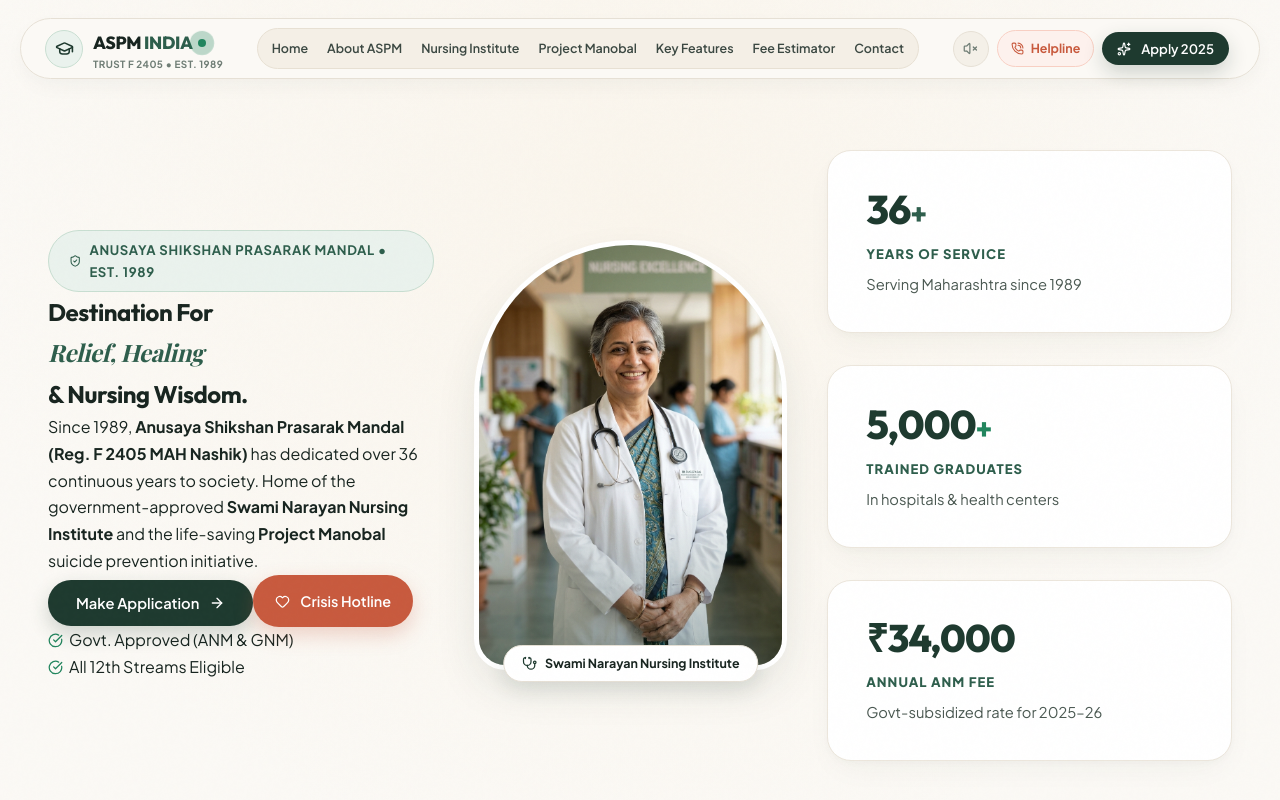
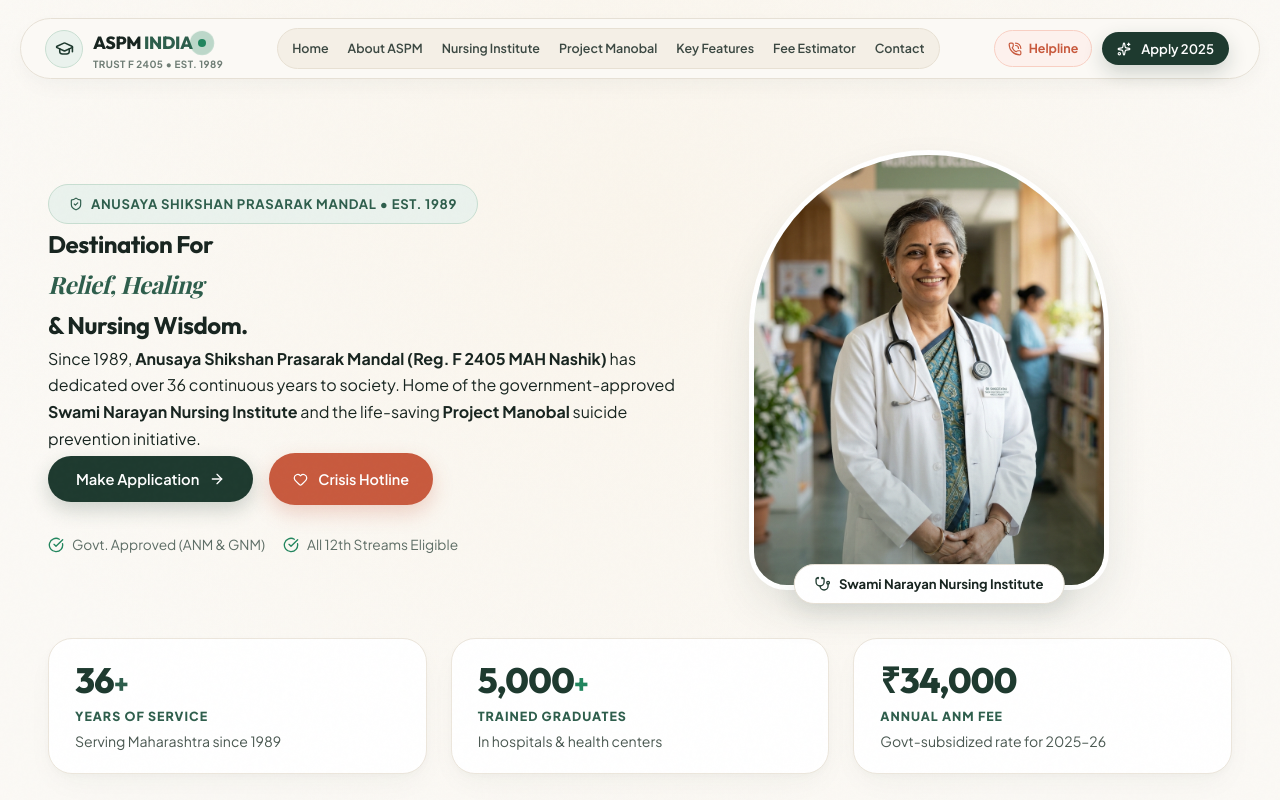
Before and after one commit to vaishnavibanchode/ASPM, a React (Vite) app: page / in a window 1280 px wide. Shown: the top 800 px of the page. Built offline with nearby package versions, Linux system fonts and the light colour scheme; a web font is replaced by a local one.

Commit message:
Restructure Hero to 2-column layout, move stats row below with clean padding, remove sound icon, and adjust button spacing

```diff
--- a/src/components/Hero.jsx
+++ b/src/components/Hero.jsx
@@ -61,11 +61,11 @@ export default function Hero({ onOpenAdmissionModal }) {
     >
       <div className="container-custom" style={{ position: 'relative', zIndex: 1 }}>
 
-        {/* Top 3-Part Hero Grid */}
-        <div className="hero-layout-grid">
+        {/* Main 2-Column Hero: Text Block on one side, Image on other side */}
+        <div className="hero-main-grid">
 
           {/* Left Column: Editorial Headline & Actions */}
-          <div ref={leftColRef}>
+          <div ref={leftColRef} className="hero-text-block">
             {/* Subtitle Pill Badge */}
             <div style={{ marginBottom: '18px' }}>
               <div className="pill-badge sage">
@@ -76,9 +76,9 @@ export default function Hero({ onOpenAdmissionModal }) {
 
             {/* Editorial Heading */}
             <h1
-              className="font-display"
+              className="font-display hero-heading"
               style={{
-                fontSize: 'clamp(2.1rem, 4.2vw, 3.6rem)',
+                fontSize: 'clamp(2.2rem, 4.4vw, 3.8rem)',
                 fontWeight: 800,
                 lineHeight: 1.12,
                 color: '#182520',
@@ -93,25 +93,26 @@ export default function Hero({ onOpenAdmissionModal }) {
 
             {/* Description */}
             <p
+              className="hero-description"
               style={{
-                fontSize: 'clamp(0.94rem, 1.1vw, 1.08rem)',
+                fontSize: 'clamp(0.96rem, 1.15vw, 1.08rem)',
                 color: '#4A5851',
-                marginBottom: '26px',
+                marginBottom: '28px',
                 lineHeight: 1.68,
-                maxWidth: '520px'
+                maxWidth: '560px'
               }}
             >
               Since 1989, <strong>Anusaya Shikshan Prasarak Mandal (Reg. F 2405 MAH Nashik)</strong> has dedicated over 36 continuous years to society. Home of the government-approved <strong>Swami Narayan Nursing Institute</strong> and the life-saving <strong>Project Manobal</strong> suicide prevention initiative.
             </p>
 
-            {/* Pill Action Buttons */}
-            <div style={{ display: 'flex', flexWrap: 'wrap', gap: '12px', alignItems: 'center', marginBottom: '26px' }}>
+            {/* Pill Action Buttons with proper spacing */}
+            <div className="hero-action-buttons">
               <button
                 onClick={() => {
                   soundManager.playChime(660);
                   onOpenAdmissionModal();
                 }}
-                className="btn-magnetic btn-primary"
+                className="btn-magnetic btn-primary hero-btn-apply"
                 style={{ padding: '14px 28px', fontSize: '0.92rem' }}
               >
                 <span>Make Application</span>
@@ -121,8 +122,8 @@ export default function Hero({ onOpenAdmissionModal }) {
               <a
                 href="#manobal"
                 onClick={() => soundManager.playClick()}
-                className="btn-magnetic btn-crisis"
-                style={{ padding: '14px 22px', fontSize: '0.9rem' }}
+                className="btn-magnetic btn-crisis hero-btn-crisis"
+                style={{ padding: '14px 24px', fontSize: '0.9rem' }}
               >
                 <Heart size={15} />
                 <span>Crisis Hotline</span>
@@ -130,28 +131,22 @@ export default function Hero({ onOpenAdmissionModal }) {
             </div>
 
             {/* Verification Checklist */}
-            <div style={{ display: 'flex', flexWrap: 'wrap', gap: '14px', fontSize: '0.84rem', color: '#6F7D75' }}>
-              <div style={{ display: 'flex', alignItems: 'center', gap: '6px' }}>
-                <CheckCircle size={15} color="#22865E" />
+            <div className="hero-checklist">
+              <div style={{ display: 'flex', alignItems: 'center', gap: '8px' }}>
+                <CheckCircle size={16} color="#22865E" />
                 <span>Govt. Approved (ANM & GNM)</span>
               </div>
-              <div style={{ display: 'flex', alignItems: 'center', gap: '6px' }}>
-                <CheckCircle size={15} color="#22865E" />
+              <div style={{ display: 'flex', alignItems: 'center', gap: '8px' }}>
+                <CheckCircle size={16} color="#22865E" />
                 <span>All 12th Streams Eligible</span>
               </div>
             </div>
           </div>
 
-          {/* Center Column: Arched Doctor Portrait */}
-          <div ref={centerImgRef} style={{ display: 'flex', justifyContent: 'center' }}>
-            <div
-              style={{
-                position: 'relative',
-                width: '100%',
-                maxWidth: '340px'
-              }}
-            >
-              {/* Arched Oval Stadium Frame (Responsive Height) */}
+          {/* Right Column: Arched Doctor Portrait */}
+          <div ref={centerImgRef} className="hero-image-block">
+            <div className="hero-image-wrapper">
+              {/* Arched Oval Stadium Frame */}
               <div className="hero-arched-frame">
                 <img
                   src="/images/nurse-portrait.jpg"
@@ -176,122 +171,76 @@ export default function Hero({ onOpenAdmissionModal }) {
 
               {/* Floating Bottom Badge */}
               <div
+                className="hero-image-badge"
                 style={{
                   position: 'absolute',
-                  bottom: '-12px',
+                  bottom: '-14px',
                   left: '50%',
                   transform: 'translateX(-50%)',
                   background: '#FFFFFF',
                   borderRadius: '9999px',
-                  padding: '7px 18px',
+                  padding: '8px 20px',
                   border: '1px solid #E6E0D5',
-                  boxShadow: '0 8px 20px rgba(30, 58, 47, 0.1)',
+                  boxShadow: '0 8px 24px rgba(30, 58, 47, 0.12)',
                   display: 'flex',
                   alignItems: 'center',
                   gap: '8px',
                   whiteSpace: 'nowrap'
                 }}
               >
-                <Stethoscope size={15} color="#1E3A2F" />
-                <span style={{ fontSize: '0.78rem', fontWeight: 700, color: '#182520' }}>
+                <Stethoscope size={16} color="#1E3A2F" />
+                <span style={{ fontSize: '0.82rem', fontWeight: 700, color: '#182520' }}>
                   Swami Narayan Nursing Institute
                 </span>
               </div>
             </div>
           </div>
 
-          {/* Right Column: 3 Spacious Stat Cards */}
-          <div
-            ref={rightStatsRef}
-            className="hero-stats-panel"
-            style={{
-              display: 'flex',
-              flexDirection: 'column',
-              gap: '32px'
-            }}
-          >
+        </div>
+
+        {/* Stats Row Below the Section: Arranged properly across 3 cards with compact, clean padding */}
+        <div ref={rightStatsRef} className="hero-stats-row">
           {/* Card 1 */}
-            <div
-              className="hero-stat-card warm-card"
-              style={{
-                padding: '36px 38px',
-                borderRadius: '26px',
-                background: '#FFFFFF',
-                border: '1.5px solid #ECE6DB',
-                boxShadow: '0 10px 32px -8px rgba(30, 58, 47, 0.08), 0 2px 8px rgba(30, 58, 47, 0.03)',
-                display: 'flex',
-                flexDirection: 'column',
-                justifyContent: 'center',
-                transition: 'all 0.3s cubic-bezier(0.16, 1, 0.3, 1)'
-              }}
-            >
-              <div className="font-display" style={{ fontSize: '2.5rem', fontWeight: 800, color: '#1E3A2F', lineHeight: 1.1, marginBottom: '12px' }}>
-                36<span style={{ fontSize: '1.8rem', color: '#2E5E4C' }}>+</span>
+          <div className="hero-stat-card warm-card">
+            <div className="font-display stat-number">
+              36<span className="stat-symbol">+</span>
             </div>
-              <div style={{ fontSize: '0.82rem', textTransform: 'uppercase', letterSpacing: '0.08em', color: '#2E5E4C', fontWeight: 800, marginBottom: '8px' }}>
+            <div className="stat-label">
               Years of Service
             </div>
-              <div style={{ fontSize: '0.92rem', color: '#4A5851', lineHeight: 1.55 }}>
+            <div className="stat-sub">
               Serving Maharashtra since 1989
             </div>
           </div>
 
           {/* Card 2 */}
-            <div
-              className="hero-stat-card warm-card"
-              style={{
-                padding: '36px 38px',
-                borderRadius: '26px',
-                background: '#FFFFFF',
-                border: '1.5px solid #ECE6DB',
-                boxShadow: '0 10px 32px -8px rgba(30, 58, 47, 0.08), 0 2px 8px rgba(30, 58, 47, 0.03)',
-                display: 'flex',
-                flexDirection: 'column',
-                justifyContent: 'center',
-                transition: 'all 0.3s cubic-bezier(0.16, 1, 0.3, 1)'
-              }}
-            >
-              <div className="font-display" style={{ fontSize: '2.5rem', fontWeight: 800, color: '#1E3A2F', lineHeight: 1.1, marginBottom: '12px' }}>
-                5,000<span style={{ fontSize: '1.8rem', color: '#22865E' }}>+</span>
+          <div className="hero-stat-card warm-card">
+            <div className="font-display stat-number">
+              5,000<span className="stat-symbol" style={{ color: '#22865E' }}>+</span>
             </div>
-              <div style={{ fontSize: '0.82rem', textTransform: 'uppercase', letterSpacing: '0.08em', color: '#2E5E4C', fontWeight: 800, marginBottom: '8px' }}>
+            <div className="stat-label">
               Trained Graduates
             </div>
-              <div style={{ fontSize: '0.92rem', color: '#4A5851', lineHeight: 1.55 }}>
+            <div className="stat-sub">
               In hospitals & health centers
             </div>
           </div>
 
           {/* Card 3 */}
-            <div
-              className="hero-stat-card warm-card"
-              style={{
-                padding: '36px 38px',
-                borderRadius: '26px',
-                background: '#FFFFFF',
-                border: '1.5px solid #ECE6DB',
-                boxShadow: '0 10px 32px -8px rgba(30, 58, 47, 0.08), 0 2px 8px rgba(30, 58, 47, 0.03)',
-                display: 'flex',
-                flexDirection: 'column',
-                justifyContent: 'center',
-                transition: 'all 0.3s cubic-bezier(0.16, 1, 0.3, 1)'
-              }}
-            >
-              <div className="font-display" style={{ fontSize: '2.4rem', fontWeight: 800, color: '#1E3A2F', lineHeight: 1.1, marginBottom: '12px' }}>
+          <div className="hero-stat-card warm-card">
+            <div className="font-display stat-number">
               ₹34,000
             </div>
-              <div style={{ fontSize: '0.82rem', textTransform: 'uppercase', letterSpacing: '0.08em', color: '#2E5E4C', fontWeight: 800, marginBottom: '8px' }}>
+            <div className="stat-label">
               Annual ANM Fee
             </div>
-              <div style={{ fontSize: '0.92rem', color: '#4A5851', lineHeight: 1.55 }}>
+            <div className="stat-sub">
               Govt-subsidized rate for 2025–26
             </div>
           </div>
         </div>
 
       </div>
-
-      </div>
     </section>
   );
 }
--- a/src/components/Navbar.jsx
+++ b/src/components/Navbar.jsx
@@ -4,8 +4,6 @@ import {
   Sparkles,
   Menu,
   X,
-  Volume2,
-  VolumeX,
   GraduationCap
 } from 'lucide-react';
 import { soundManager } from '../utils/soundEffects';
@@ -13,7 +11,6 @@ import { soundManager } from '../utils/soundEffects';
 export default function Navbar({ onOpenAdmissionModal }) {
   const [isScrolled, setIsScrolled] = useState(false);
   const [mobileMenuOpen, setMobileMenuOpen] = useState(false);
-  const [soundEnabled, setSoundEnabled] = useState(false);
   const [scrollProgress, setScrollProgress] = useState(0);
 
   useEffect(() => {
@@ -28,11 +25,6 @@ export default function Navbar({ onOpenAdmissionModal }) {
     window.addEventListener('scroll', handleScroll, { passive: true });
     return () => window.removeEventListener('scroll', handleScroll);
   }, []);
-
-  const toggleSound = () => {
-    const active = soundManager.toggle();
-    setSoundEnabled(active);
-  };
 
   const navLinks = [
     { label: 'Home', href: '#home' },
@@ -160,52 +152,31 @@ export default function Navbar({ onOpenAdmissionModal }) {
             ))}
           </nav>
 
-          {/* Right Action Cluster (Comfortably inset from the capsule curve) */}
-          <div style={{ display: 'flex', alignItems: 'center', gap: '8px', flexShrink: 0, whiteSpace: 'nowrap', paddingRight: '2px' }}>
-            {/* Audio Toggle */}
-            <button
-              onClick={toggleSound}
-              className="nav-audio-btn"
-              title={soundEnabled ? 'Mute sound' : 'Enable sound'}
-              style={{
-                width: '36px',
-                height: '36px',
-                borderRadius: '50%',
-                background: soundEnabled ? '#EAF2ED' : '#F4F0E8',
-                border: soundEnabled ? '1px solid #2E5E4C' : '1px solid #E6E0D5',
-                color: soundEnabled ? '#1E3A2F' : '#6F7D75',
-                alignItems: 'center',
-                justifyContent: 'center',
-                cursor: 'pointer',
-                flexShrink: 0,
-                transition: 'all 0.2s ease'
-              }}
-            >
-              {soundEnabled ? <Volume2 size={15} /> : <VolumeX size={15} />}
-            </button>
-
+          {/* Right Action Cluster: Helpline + Apply 2025 (Comfortable Spacing) */}
+          <div style={{ display: 'flex', alignItems: 'center', gap: '10px', flexShrink: 0, whiteSpace: 'nowrap', paddingRight: '2px' }}>
             {/* Helpline Pill */}
             <a
               href="tel:+917058830058"
               onClick={() => soundManager.playChime(440, 'triangle', 0.2)}
               className="nav-helpline-pill"
               style={{
+                display: 'inline-flex',
                 alignItems: 'center',
                 gap: '7px',
-                padding: '8px 16px',
+                padding: '9px 18px',
                 borderRadius: '9999px',
                 background: 'var(--accent-coral-light)',
                 border: '1px solid var(--accent-coral-border)',
                 color: 'var(--accent-coral)',
                 textDecoration: 'none',
-                fontSize: '0.8rem',
+                fontSize: '0.82rem',
                 fontWeight: 700,
                 flexShrink: 0,
                 whiteSpace: 'nowrap',
                 transition: 'all 0.2s ease'
               }}
             >
-              <PhoneCall size={13} color="var(--accent-coral)" />
+              <PhoneCall size={14} color="var(--accent-coral)" />
               <span>Helpline</span>
             </a>
 
@@ -217,8 +188,8 @@ export default function Navbar({ onOpenAdmissionModal }) {
               }}
               className="btn-magnetic btn-primary nav-apply-btn"
               style={{
-                padding: '9px 18px',
-                fontSize: '0.84rem',
+                padding: '9px 20px',
+                fontSize: '0.85rem',
                 flexShrink: 0,
                 whiteSpace: 'nowrap',
                 marginRight: '2px'
@@ -235,6 +206,7 @@ export default function Navbar({ onOpenAdmissionModal }) {
                 setMobileMenuOpen(!mobileMenuOpen);
               }}
               className="mobile-menu-btn"
+              aria-label="Toggle navigation menu"
               style={{
                 width: '38px',
                 height: '38px',
@@ -288,31 +260,7 @@ export default function Navbar({ onOpenAdmissionModal }) {
                 </a>
               ))}
 
-              {/* Mobile Sound Toggle Row */}
-              <div style={{ display: 'flex', alignItems: 'center', justifyContent: 'space-between', padding: '8px 0', borderBottom: '1px solid #F3EFE8' }}>
-                <span style={{ fontSize: '0.9rem', color: '#4A5851', fontWeight: 600 }}>Interactive Audio FX</span>
-                <button
-                  onClick={toggleSound}
-                  style={{
-                    display: 'inline-flex',
-                    alignItems: 'center',
-                    gap: '6px',
-                    padding: '6px 12px',
-                    borderRadius: '9999px',
-                    background: soundEnabled ? '#EAF2ED' : '#F4F0E8',
-                    border: soundEnabled ? '1px solid #2E5E4C' : '1px solid #E6E0D5',
-                    color: soundEnabled ? '#1E3A2F' : '#6F7D75',
-                    fontSize: '0.78rem',
-                    fontWeight: 700,
-                    cursor: 'pointer'
-                  }}
-                >
-                  {soundEnabled ? <Volume2 size={14} /> : <VolumeX size={14} />}
-                  <span>{soundEnabled ? 'Sound ON' : 'Sound OFF'}</span>
-                </button>
-              </div>
-
-              <div style={{ display: 'flex', gap: '10px', marginTop: '8px' }}>
+              <div style={{ display: 'flex', gap: '10px', marginTop: '12px' }}>
                 <a
                   href="tel:+917058830058"
                   className="btn-magnetic btn-crisis"
--- a/src/index.css
+++ b/src/index.css
@@ -210,9 +210,6 @@ body {
     padding: 8px 14px 8px 16px !important;
     gap: 8px !important;
   }
-  .nav-audio-btn {
-    display: none !important;
-  }
   .nav-helpline-pill {
     display: none !important;
   }
@@ -223,38 +220,65 @@ body {
 }
 
 /* =======================================================
-   HERO 3-COLUMN DESKTOP GRID & SPACIOUS STATS PANEL
+   HERO 2-COLUMN MAIN + STATS ROW BELOW (Mobile & Tablet Friendly)
    ======================================================= */
-.hero-layout-grid {
+.hero-main-grid {
   display: grid;
-  grid-template-columns: 1fr;
-  gap: 36px;
+  grid-template-columns: 1.15fr 0.85fr;
+  gap: 48px;
+  align-items: center;
+  margin-bottom: 48px;
+}
+
+.hero-text-block {
+  text-align: left;
+}
+
+/* Button Spacing: Clear separation between Make Application and Crisis Hotline */
+.hero-action-buttons {
+  display: flex;
+  align-items: center;
+  gap: 16px; /* Generous gap so buttons never touch */
+  flex-wrap: wrap;
+  margin-bottom: 28px;
+}
+
+.hero-btn-apply {
+  padding: 14px 28px;
+  font-size: 0.92rem;
+  margin: 0 !important;
+}
+
+.hero-btn-crisis {
+  padding: 14px 24px;
+  font-size: 0.9rem;
+  margin: 0 !important;
+}
+
+.hero-checklist {
+  display: flex;
+  flex-wrap: wrap;
+  gap: 18px;
+  font-size: 0.86rem;
+  color: #5d6d65;
+}
+
+.hero-image-block {
+  display: flex;
+  justifyContent: center;
   align-items: center;
 }
 
-.hero-stats-panel {
-  display: flex;
-  flex-direction: column;
-  gap: 32px; /* Generous separation so boxes never get too close */
-}
-
-.hero-stat-card {
-  padding: 36px 38px;
-  border-radius: 26px;
-  text-align: left;
-  background: #ffffff;
-  border: 1.5px solid #ece6db;
-  box-shadow: 0 10px 32px -8px rgba(30, 58, 47, 0.08), 0 2px 8px rgba(30, 58, 47, 0.03);
-  display: flex;
-  flex-direction: column;
-  justify-content: center;
-  transition: all 0.3s ease;
+.hero-image-wrapper {
+  position: relative;
+  width: 100%;
+  max-width: 360px;
 }
 
 .hero-arched-frame {
   width: 100%;
-  height: 430px;
-  border-radius: 180px 180px 36px 36px;
+  height: 440px;
+  border-radius: 190px 190px 40px 40px;
   overflow: hidden;
   box-shadow: 0 20px 50px -12px rgba(30, 58, 47, 0.16);
   border: 5px solid #ffffff;
@@ -262,28 +286,135 @@ body {
   position: relative;
 }
 
-@media (min-width: 1024px) {
-  .hero-layout-grid {
-    grid-template-columns: 1.05fr 0.85fr 1.1fr;
-    gap: 40px; /* Balanced column separation giving stats ample width */
+/* Stats Row Below Section: Arranged properly across 3 cards */
+.hero-stats-row {
+  display: grid;
+  grid-template-columns: repeat(3, 1fr);
+  gap: 24px;
+  width: 100%;
+}
+
+.hero-stat-card {
+  padding: 22px 26px; /* Clean, compact padding without extra empty bloat */
+  border-radius: 20px;
+  text-align: left;
+  background: #ffffff;
+  border: 1.5px solid #ece6db;
+  box-shadow: 0 8px 24px -6px rgba(30, 58, 47, 0.06), 0 2px 6px rgba(30, 58, 47, 0.02);
+  display: flex;
+  flex-direction: column;
+  justify-content: center;
+  transition: all 0.3s cubic-bezier(0.16, 1, 0.3, 1);
+}
+
+.hero-stat-card:hover {
+  transform: translateY(-3px);
+  border-color: #c8ded1;
+  box-shadow: 0 14px 32px -8px rgba(30, 58, 47, 0.1);
+}
+
+.stat-number {
+  font-size: 2.2rem;
+  font-weight: 800;
+  color: #1e3a2f;
+  line-height: 1.1;
+  margin-bottom: 6px;
+}
+
+.stat-symbol {
+  font-size: 1.6rem;
+  color: #2e5e4c;
+}
+
+.stat-label {
+  font-size: 0.78rem;
+  text-transform: uppercase;
+  letter-spacing: 0.08em;
+  color: #2e5e4c;
+  font-weight: 800;
+  margin-bottom: 4px;
+}
+
+.stat-sub {
+  font-size: 0.88rem;
+  color: #4a5851;
+  line-height: 1.45;
+}
+
+/* Tablet Responsiveness (768px - 1023px) */
+@media (max-width: 1023px) {
+  .hero-main-grid {
+    grid-template-columns: 1fr;
+    gap: 40px;
+    margin-bottom: 38px;
   }
-  .hero-stats-panel {
-    display: flex !important;
-    flex-direction: column;
-    gap: 32px !important; /* Distinct vertical separation */
+  .hero-text-block {
+    text-align: center;
+  }
+  .hero-text-block .hero-description {
+    margin-left: auto;
+    margin-right: auto;
+  }
+  .hero-action-buttons {
+    justify-content: center;
+  }
+  .hero-checklist {
+    justify-content: center;
+  }
+  .hero-image-wrapper {
+    max-width: 320px;
+  }
+  .hero-arched-frame {
+    height: 380px;
+  }
+  .hero-stats-row {
+    grid-template-columns: repeat(3, 1fr);
+    gap: 16px;
+  }
+  .hero-stat-card {
+    padding: 18px 20px;
+  }
+  .stat-number {
+    font-size: 1.9rem;
   }
 }
 
-@media (max-width: 1023px) {
-  .hero-stats-panel {
-    display: grid !important;
-    grid-template-columns: repeat(3, 1fr) !important;
-    gap: 20px !important;
-    margin-top: 24px;
+/* Mobile Responsiveness (< 768px) */
+@media (max-width: 767px) {
+  .hero-main-grid {
+    gap: 32px;
+    margin-bottom: 30px;
+  }
+  .hero-arched-frame {
+    height: 320px;
+    border-radius: 150px 150px 30px 30px;
+  }
+  .hero-image-wrapper {
+    max-width: 270px;
+  }
+  .hero-action-buttons {
+    flex-direction: column;
+    align-items: stretch;
+    gap: 12px;
+  }
+  .hero-action-buttons > * {
     width: 100%;
+    justify-content: center;
+    text-align: center;
+  }
+  .hero-checklist {
+    flex-direction: column;
+    align-items: center;
+    gap: 8px;
+  }
+  .hero-stats-row {
+    grid-template-columns: 1fr;
+    gap: 12px;
   }
   .hero-stat-card {
-    padding: 24px 20px;
+    padding: 18px 20px;
+    text-align: center;
+    align-items: center;
   }
 }
 
```
Lines whose indentation alone changed are shown as unchanged.
